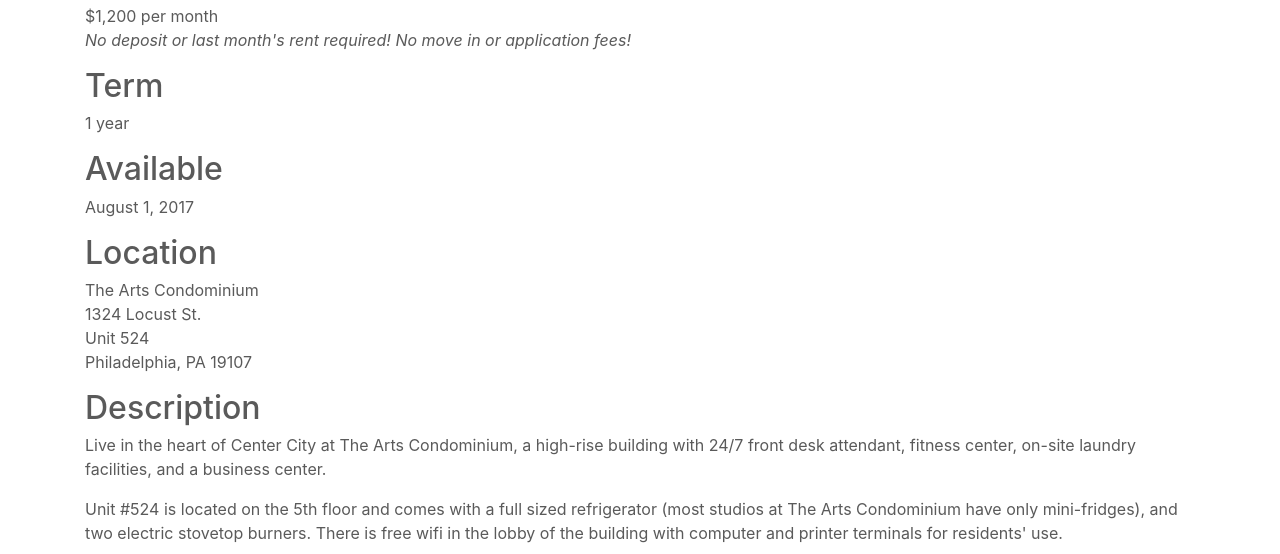
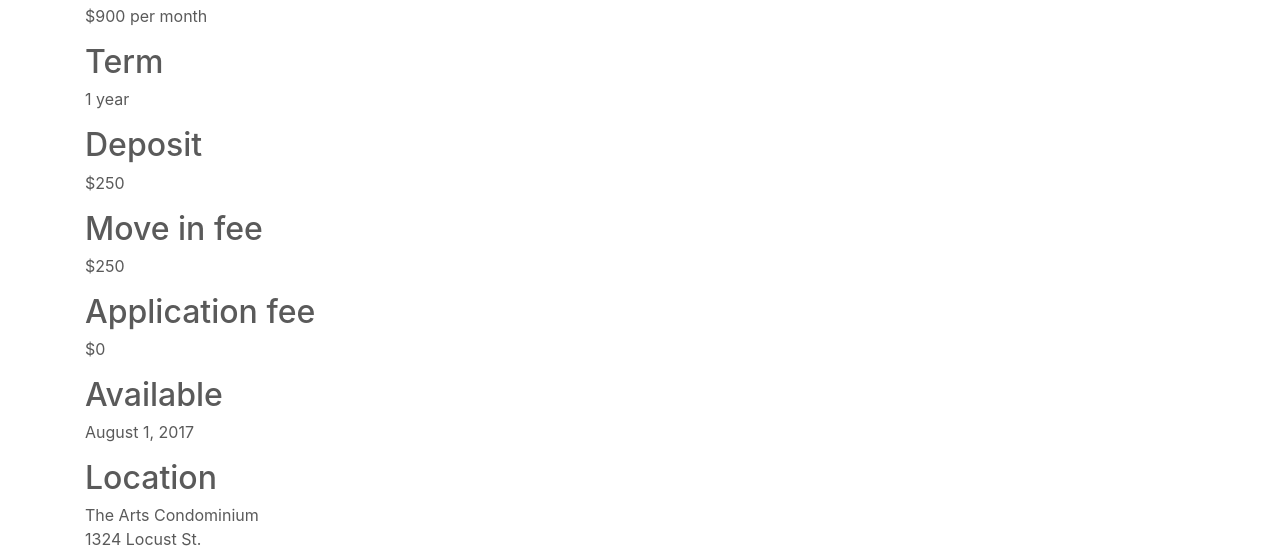
Before and after one commit to studioapt/studioapt.github.io, a plain HTML site: page index.html in a window 1280 px wide. Shown: the part 675-1229 px from the top of the page. Drawn offline with nearby package versions, Linux system fonts and the light colour scheme; a script that the page names is missing.

Commit message:
Update index.html

```diff
--- a/index.html
+++ b/index.html
@@ -174,11 +174,15 @@
   <div class="container">
     <h1>Studio apartment for rent</h1>
     <h2>Price</h2>
-    <p>$1,200 per month<br>
-      <em>No deposit or last month's rent required! No move in or application fees!</em></p>
-    <p>
+    <p>$900 per month</p>
     <h2>Term</h2>
     <p>1 year</p>
+    <h2>Deposit</h2>
+    <p>$250</p>
+    <h2>Move in fee</h2>
+    <p>$250</p>
+    <h2>Application fee</h2>
+    <p>$0</p>
     <h2>Available</h2>
     <p>August 1, 2017</p>
     <address>
```
